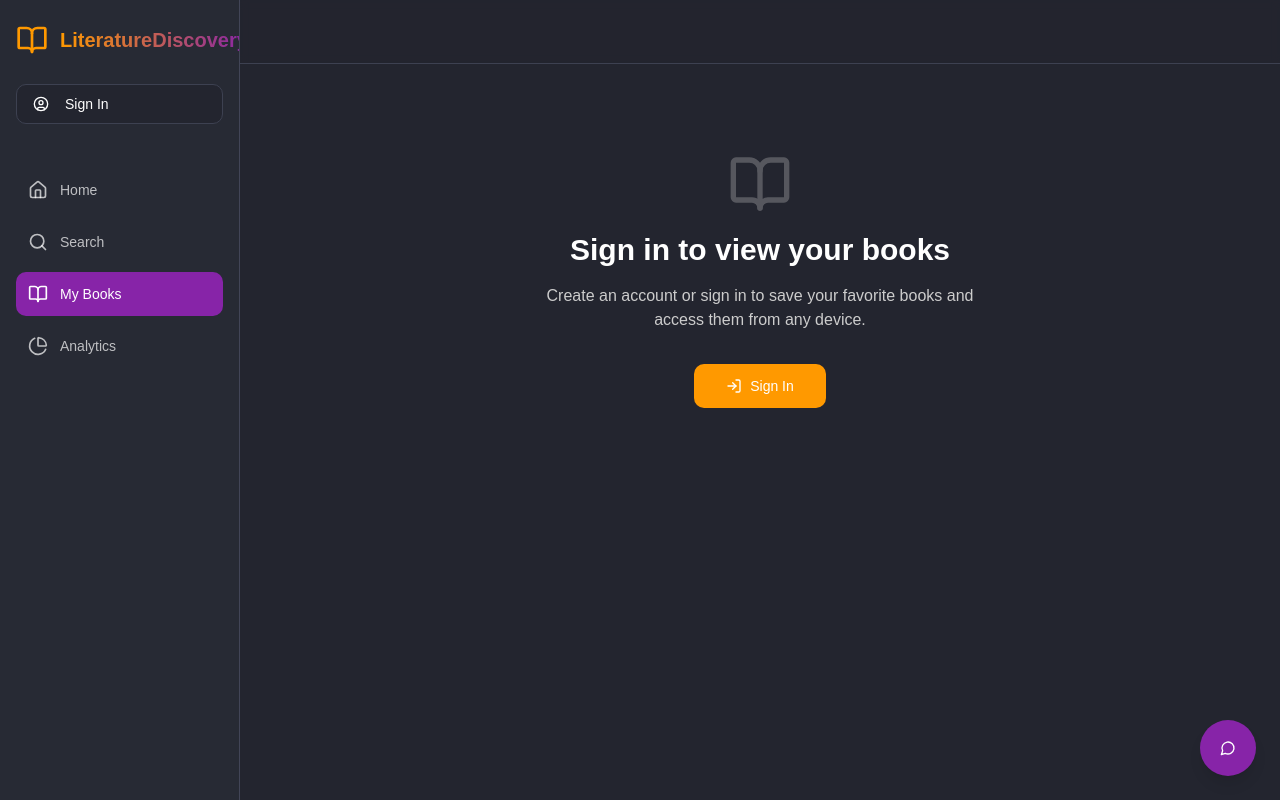
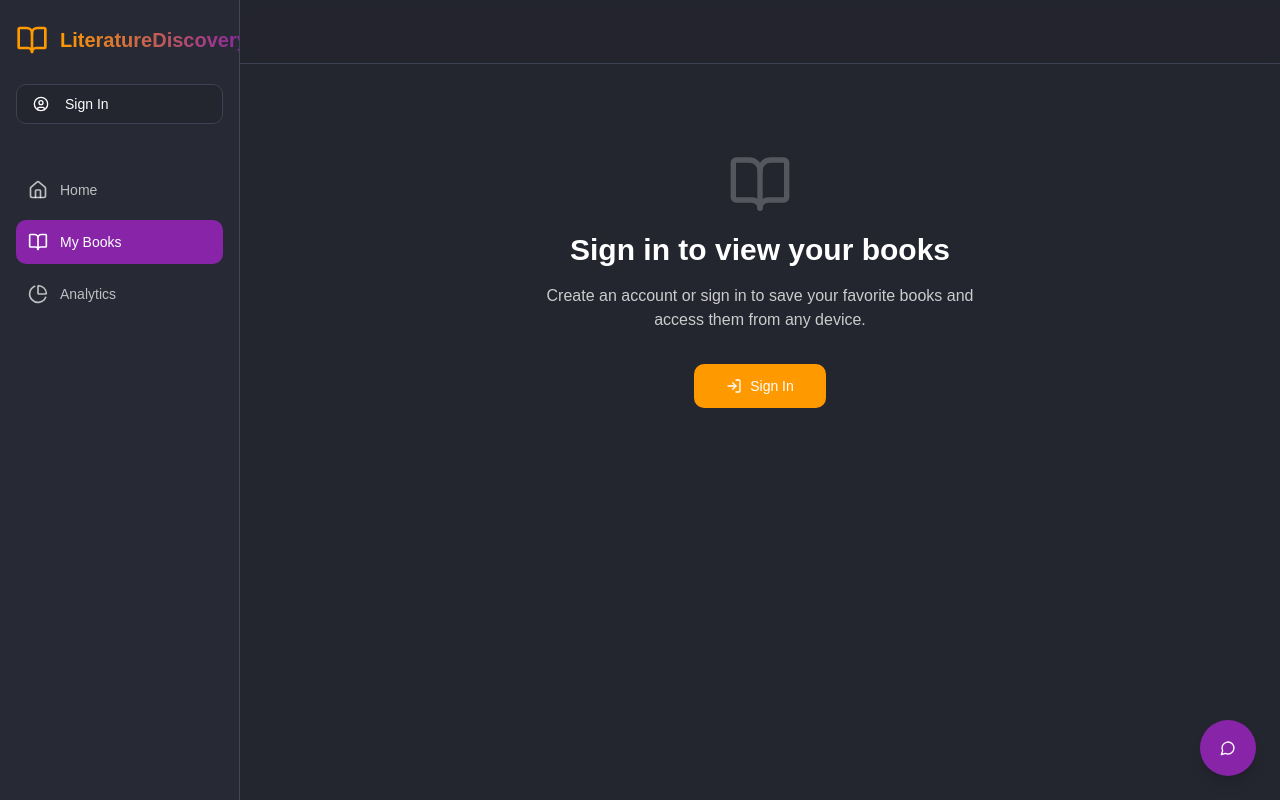
Before and after one commit to kratos0002/lit-finder, a React (Vite) app: page /my-books in a window 1280 px wide. Built offline with nearby package versions, Linux system fonts and the light colour scheme.

Commit message:
Remove Search Bar Tab
The search bar tab is no longer needed.

```diff
--- a/src/App.tsx
+++ b/src/App.tsx
@@ -7,7 +7,6 @@ import { BrowserRouter, Routes, Route } from "react-router-dom";
 import { AuthProvider } from "./contexts/AuthContext";
 import HomePage from "./pages/HomePage";
 import MyBooksPage from "./pages/MyBooksPage";
-import SearchPage from "./pages/SearchPage";
 import AnalyticsPage from "./pages/AnalyticsPage";
 import AuthPage from "./pages/AuthPage";
 import NotFound from "./pages/NotFound";
@@ -24,7 +23,6 @@ const App = () => (
           <Routes>
             <Route path="/" element={<HomePage />} />
             <Route path="/my-books" element={<MyBooksPage />} />
-            <Route path="/search" element={<SearchPage />} />
             <Route path="/category/:categoryId?" element={<CategoryPage />} />
             <Route path="/analytics" element={<AnalyticsPage />} />
             <Route path="/auth" element={<AuthPage />} />
--- a/src/components/MainLayout.tsx
+++ b/src/components/MainLayout.tsx
@@ -1,6 +1,5 @@
-
 import { ReactNode, useState } from "react";
-import { BookOpen, Home, List, MessageCircle, PieChart, Search, X } from "lucide-react";
+import { BookOpen, Home, List, MessageCircle, PieChart, X } from "lucide-react";
 import { Link, useLocation } from "react-router-dom";
 import { cn } from "@/lib/utils";
 import { Button } from "@/components/ui/button";
@@ -19,7 +18,6 @@ export function MainLayout({ children, onSearch }: MainLayoutProps) {
 
   const navigation = [
     { name: "Home", icon: Home, href: "/" },
-    { name: "Search", icon: Search, href: "/search" },
     { name: "My Books", icon: BookOpen, href: "/my-books" },
     { name: "Analytics", icon: PieChart, href: "/analytics" },
   ];
```
